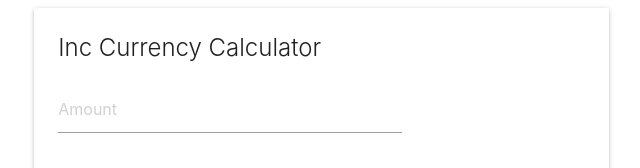
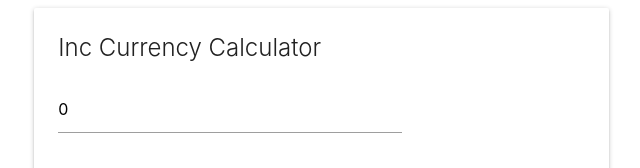
Before and after one commit to tutkuince/IncCurrencyCalculator, a plain HTML site: page WebContent/index.html in a window 1280 px wide. Shown: the top 168 px of the page, 169-809 px from the left. Drawn offline with nearby package versions, Linux system fonts and the light colour scheme.

Commit message:
input type number min value is 0 and start with 0

```diff
--- a/WebContent/index.html
+++ b/WebContent/index.html
@@ -18,7 +18,7 @@
                     <div class="row">
                         <form id="currency-form"></form>
                             <div class="input-field col s8">
-                                <input type="number" name="amount" id="amount" placeholder="Amount">
+                                <input type="number" value="0" min="0" name="amount" id="amount" placeholder="Amount">
                             </div>
 
                             <div class="input-field col s8">
```
